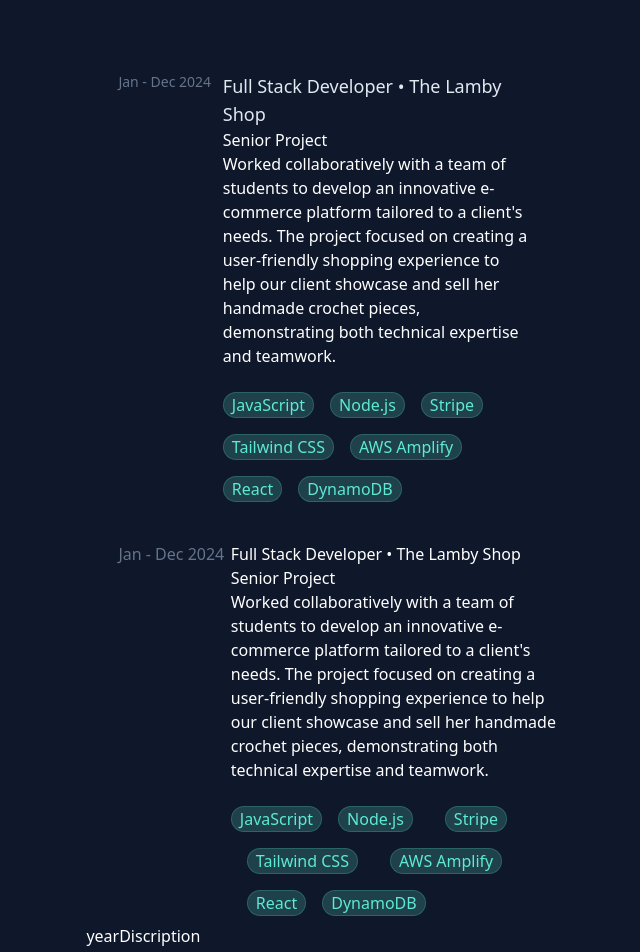
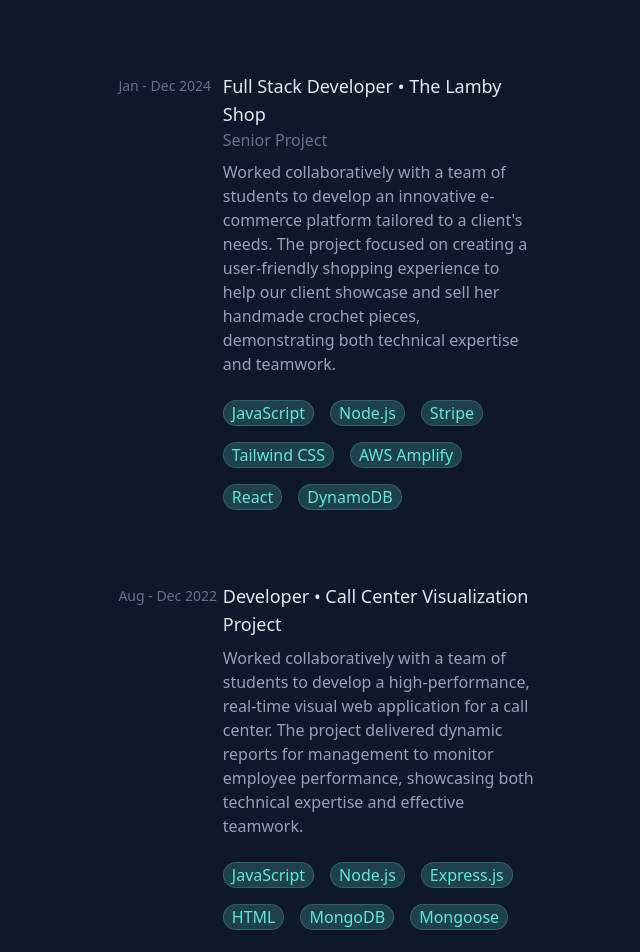
Before and after one commit to j-medrano/j-medrano.github.io, a React (Create React App) app: page / in a window 1280 px wide. Shown: the part 1000-1952 px from the top of the page, without its empty margins (536-1176 px from the left). Built offline with nearby package versions, Linux system fonts and the light colour scheme.

Commit message:
Added another section to the experience and fixed up the nav buttons by enlarging when on that section on the right

```diff
--- a/public/index.html
+++ b/public/index.html
@@ -25,7 +25,7 @@
       work correctly both with client-side routing and a non-root public URL.
       Learn how to configure a non-root public URL by running `npm run build`.
     -->
-    <title>React App</title>
+    <title>Jonathan Medrano</title>
   </head>
   <body>
     <noscript>You need to enable JavaScript to run this app.</noscript>
--- a/src/App.js
+++ b/src/App.js
@@ -83,8 +83,8 @@
                 <a
                   onClick={() => scrollToSection(aboutRef)}
                   className={`group flex flex-row items-center text-[#64748b] pb-6 pt-12 hover:scale-105 transition-all duration-200 ${isAboutHovered ? "text-[#e5e7eb]" : "hover:text-[#e5e7eb]"}`}>
-                  <div className={`w-8 border border-[#64748b] transition-all duration-150 group-hover:w-20 group-hover:border-white ${isAboutHovered ? "text-[#e5e7eb] w-20 border-white" : "hover:text-[#e5e7eb]"}`}></div>
-                  <p className={`pl-4 font-semibold text-sm tracking-wide transition-all duration-150 group-hover:text-[1.25rem]  ${isAboutHovered ? "text-[1.25rem]" : "hover:text-[#e5e7eb]"}`}>
+                  <div className={`border border-[#64748b] transition-all duration-150 group-hover:w-20 group-hover:border-white ${isAboutHovered ? "text-[#e5e7eb] w-20 border-white" : " w-8 hover:text-[#e5e7eb]"}`}></div>
+                  <p className={`pl-4 font-semibold tracking-wide transition-all duration-150 group-hover:text-[1.25rem]  ${isAboutHovered ? "text-[1.25rem]" : "text-sm hover:text-[#e5e7eb]"}`}>
                     ABOUT
                   </p>
                 </a>
@@ -94,10 +94,10 @@
                 <a
                   onClick={() => scrollToSection(experienceRef)}
                   className={`group flex flex-row items-center text-[#64748b] pb-6 hover:scale-105 transition-all duration-200 ${isExperienceHovered ? "text-[#e5e7eb]" : "hover:text-[#e5e7eb]"}`}>
-                  <div className={`w-8 border border-[#64748b] transition-all duration-150 group-hover:w-20 group-hover:border-white ${isExperienceHovered ? "text-[#e5e7eb] w-20 border-white" : "hover:text-[#e5e7eb]"}`}>
+                  <div className={`border border-[#64748b] transition-all duration-150 group-hover:w-20 group-hover:border-white ${isExperienceHovered ? "text-[#e5e7eb] w-20 border-white" : "w-8 hover:text-[#e5e7eb]"}`}>
 
                   </div>
-                  <p className={`pl-4 font-semibold text-sm tracking-wide transition-all duration-150 group-hover:text-[1.25rem] ${isExperienceHovered ? "text-[1.25rem]" : "hover:text-[#e5e7eb]"}`}>
+                  <p className={`pl-4 font-semibold tracking-wide transition-all duration-150 group-hover:text-[1.25rem] ${isExperienceHovered ? "text-[1.25rem]" : "hover:text-[#e5e7eb] text-sm"}`}>
                     EXPERIENCE
                   </p>
                 </a>
@@ -157,13 +157,15 @@
           <div className="flex flex-col  ">
 
               <div className="flex flex-col sm:flex-col lg:flex-row group cursor-pointer px-8 py-8 lg:hover:bg-[#1f2937]/60 transition-all duration-300 rounded-md">
-                <div className="lg:w-1/4 mb-2 lg:mb-0 lg:pr-20 whitespace-nowrap text-[#64748b] font-medium text-sm">Jan - Dec 2024</div>
+                <div className="lg:w-1/4  lg:pr-20 whitespace-nowrap text-[#64748b] font-medium text-sm pt-1">Jan - Dec 2024</div>
                 <div className="flex flex-col lg:w-3/4">
                   <div className="lg:group-hover:text-[#5eead4] transition-all duration-300 hover:text-[#5eead4] text-[#e2e8f0] font-medium text-lg">
                     Full Stack Developer • The Lamby Shop
                   </div>
-                  <div>Senior Project</div>
-                  <div>
+                  <div className="text-[#64748b] mb-2">
+                    Senior Project
+                  </div>
+                  <div className="text-[#94a3b8]">
                     Worked collaboratively with a team of students to develop an innovative e-commerce platform tailored to a client's needs.
                     The project focused on creating a user-friendly shopping experience to help our client showcase and sell her handmade crochet pieces,
                     demonstrating both technical expertise and teamwork.
@@ -196,38 +198,38 @@
                 </div>
               </div>
 
-              <div className="flex flex-col sm:flex-col lg:flex-row  cursor-pointer pl-8">
-                <div className="lg:w-1/4 mb-2 lg:mb-0 lg:pr-20 whitespace-nowrap text-[#64748b]">Jan - Dec 2024</div>
+              <div className="flex flex-col sm:flex-col lg:flex-row group cursor-pointer px-8 py-8 lg:hover:bg-[#1f2937]/60 transition-all duration-300 rounded-md">
+                <div className="lg:w-1/4  lg:pr-20 whitespace-nowrap text-[#64748b] font-medium text-sm pt-1">Aug - Dec 2022</div>
                 <div className="flex flex-col lg:w-3/4">
-                  <div>Full Stack Developer • The Lamby Shop</div>
-                  <div>Senior Project</div>
-                  <div>
-                    Worked collaboratively with a team of students to develop an innovative e-commerce platform tailored to a client's needs.
-                    The project focused on creating a user-friendly shopping experience to help our client showcase and sell her handmade crochet pieces,
-                    demonstrating both technical expertise and teamwork.
+                  <div className="lg:group-hover:text-[#5eead4] transition-all duration-300 hover:text-[#5eead4] text-[#e2e8f0] font-medium text-lg mb-2">
+                    Developer • Call Center Visualization Project
+                  </div>
+                  <div className="text-[#94a3b8]">
+                  Worked collaboratively with a team of students to develop a high-performance,
+                  real-time visual web application for a call center.
+                  The project delivered dynamic reports for management to monitor employee performance,
+                  showcasing both technical expertise and effective teamwork.
                   </div>
                   <div className="mt-4 cursor-pointer">
-                    <p className=" border border-[#5eead4]/20 px-2 rounded-full bg-[#5eead4]/20 text-[#5eead4] inline-block w-fit ">
+                    <p className=" border border-[#5eead4]/20 px-2 rounded-full bg-[#5eead4]/20 text-[#5eead4] inline-block w-fit mr-4 my-2">
                       JavaScript
                     </p>
-                    <p className=" border border-[#5eead4]/20 px-2 rounded-full bg-[#5eead4]/20 text-[#5eead4] inline-block w-fit mx-4 my-2">
+                    <p className=" border border-[#5eead4]/20 px-2 rounded-full bg-[#5eead4]/20 text-[#5eead4] inline-block w-fit mr-4 my-2">
                       Node.js
                     </p>
-                    <p className=" border border-[#5eead4]/20 px-2 rounded-full bg-[#5eead4]/20 text-[#5eead4] inline-block w-fit mx-4 my-2">
-                      Stripe
+                    <p className=" border border-[#5eead4]/20 px-2 rounded-full bg-[#5eead4]/20 text-[#5eead4] inline-block w-fit mr-4 my-2">
+                      Express.js
                     </p>
-                    <p className=" border border-[#5eead4]/20 px-2 rounded-full bg-[#5eead4]/20 text-[#5eead4] inline-block w-fit mx-4 my-2">
-                      Tailwind CSS
+                    <p className=" border border-[#5eead4]/20 px-2 rounded-full bg-[#5eead4]/20 text-[#5eead4] inline-block w-fit mr-4 my-2">
+                      HTML
                     </p>
-                    <p className=" border border-[#5eead4]/20 px-2 rounded-full bg-[#5eead4]/20 text-[#5eead4] inline-block w-fit mx-4 my-2">
-                      AWS Amplify
+                    <p className=" border border-[#5eead4]/20 px-2 rounded-full bg-[#5eead4]/20 text-[#5eead4] inline-block w-fit mr-4 my-2">
+                      MongoDB
                     </p>
-                    <p className=" border border-[#5eead4]/20 px-2 rounded-full bg-[#5eead4]/20 text-[#5eead4] inline-block w-fit mx-4 my-2">
-                      React
+                    <p className=" border border-[#5eead4]/20 px-2 rounded-full bg-[#5eead4]/20 text-[#5eead4] inline-block w-fit mr-4 my-2">
+                      Mongoose
                     </p>
-                    <p className=" border border-[#5eead4]/20 px-2 rounded-full bg-[#5eead4]/20 text-[#5eead4] inline-block w-fit">
-                      DynamoDB
-                    </p>
+
                   </div>
 
 
--- a/src/components/Header.css
+++ b/src/components/Header.css
@@ -59,7 +59,7 @@
 
 
 
-@media (min-width: 768px) {
+@media (min-width: 900px) {
   .header-component {
       position: fixed; /* Fix only for larger screens */
       flex-direction: row;
```
